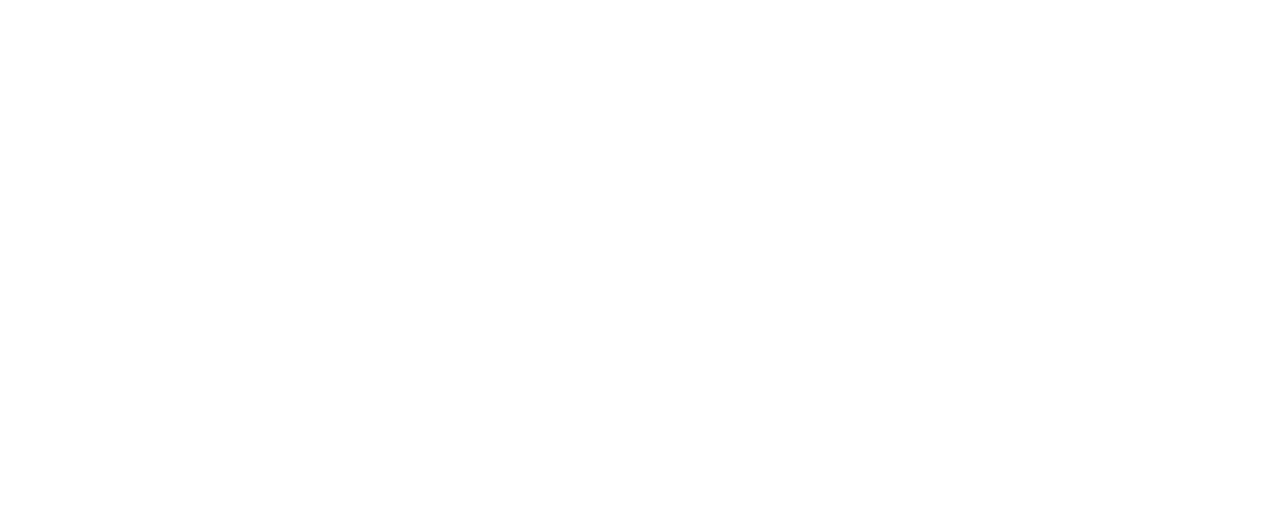
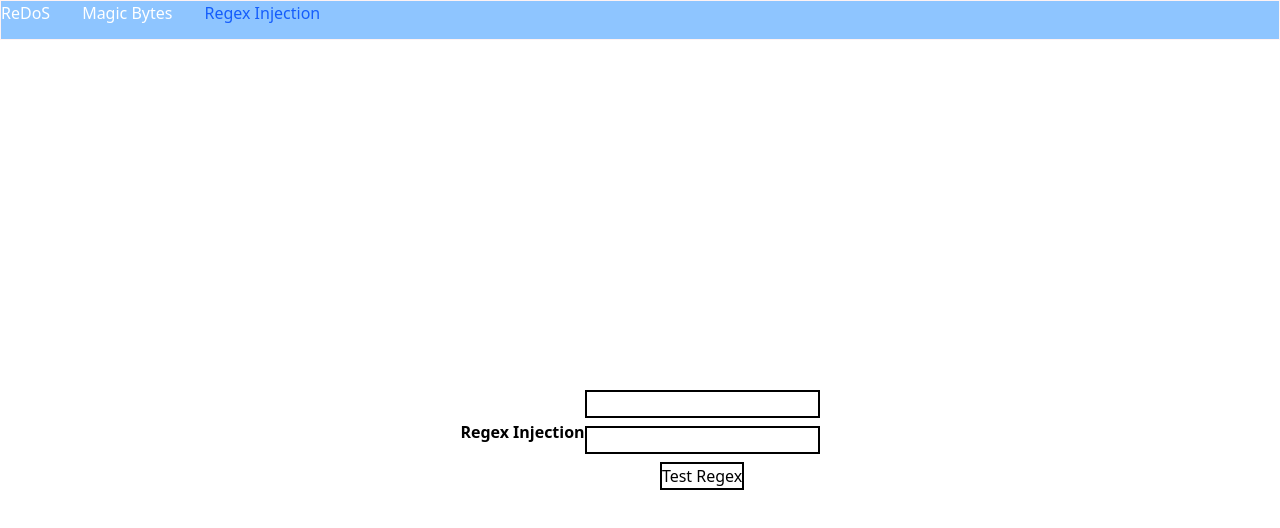
Before and after one commit to zerroxxx9/WebVulnerabilities, a React (Vite) app in the folder frontend/: page /regex in a window 1280 px wide. Before the commit this address had no page. Shown: the top 528 px of the page. Built offline with nearby package versions, Linux system fonts and the light colour scheme.

Commit message:
New Vulnerability: Regex Injection;

```diff
--- a/frontend/src/main.tsx
+++ b/frontend/src/main.tsx
@@ -6,6 +6,7 @@
 import {BrowserRouter, Route, Routes} from "react-router";
 import Layout from "./pages/Layout.tsx";
 import Dashboard from "./pages/dashboard.tsx";
+import RegexInjection from "./pages/regexInjection.tsx";
 
 createRoot(document.getElementById('root')!).render(
   <StrictMode>
@@ -16,6 +17,7 @@
                     <Route path="/" element={<Dashboard />} />
                     <Route path="/redos" element={<ReDoS />} />
                     <Route path="/magic" element={<FileUploader />} />
+                    <Route path="/regex" element={<RegexInjection />} />
                 </Route>
             </Routes>
         </BrowserRouter>
--- a/frontend/src/organisms/Navbar.tsx
+++ b/frontend/src/organisms/Navbar.tsx
@@ -15,6 +15,9 @@
                     <li>
                         <DefaultNavlink location={"/magic"}>Magic Bytes</DefaultNavlink>
                     </li>
+                    <li>
+                        <DefaultNavlink location={"/regex"}>Regex Injection</DefaultNavlink>
+                    </li>
                 </ul>
             </div>
         </nav>
--- /dev/null
+++ b/frontend/src/pages/regexInjection.tsx
@@ -0,0 +1,31 @@
+import {useState} from "react";
+
+const RegexInjection: React.FC = () => {
+    const [username, setUsername] = useState("");
+    const [passwd, setPasswd] = useState("");
+
+    const handleSubmit = async (e: React.FormEvent<HTMLFormElement>) => {
+        e.preventDefault();
+        const regexPass = new RegExp(username);
+        const match = regexPass.test(passwd)
+        console.log(match)
+        //user:"(a+)+$" passwd:"aaaaaaaaaaaaaaaaaaaaaaaaaaaaaaa!"
+    };
+
+    return (
+        <div className={"flex items-center justify-center h-screen w-screen"}>
+            <h2 className={"font-semibold mb-4"}>Regex Injection</h2>
+            <br/>
+            <form onSubmit={handleSubmit} className={"flex flex-col items-center gap-2"}>
+                <input className={"border-blue border-solid border-2"} type="text" value={username}
+                       onChange={(e) => setUsername(e.target.value)}/>
+                <input className={"border-blue border-solid border-2"} type="text" value={passwd}
+                       onChange={(e) => setPasswd(e.target.value)}/>
+
+                <button className={"border-blue border-solid border-2"} type="submit">Test Regex</button>
+            </form>
+        </div>
+    )
+}
+
+export default RegexInjection;
```
